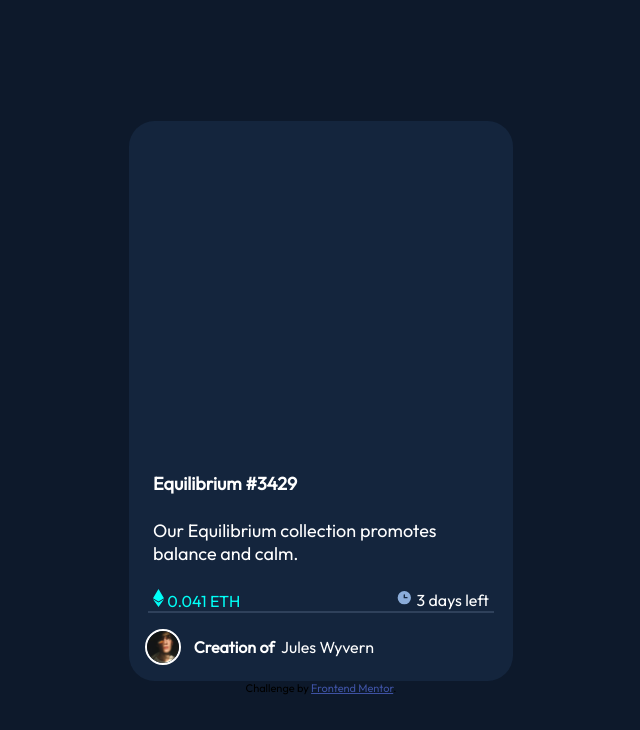
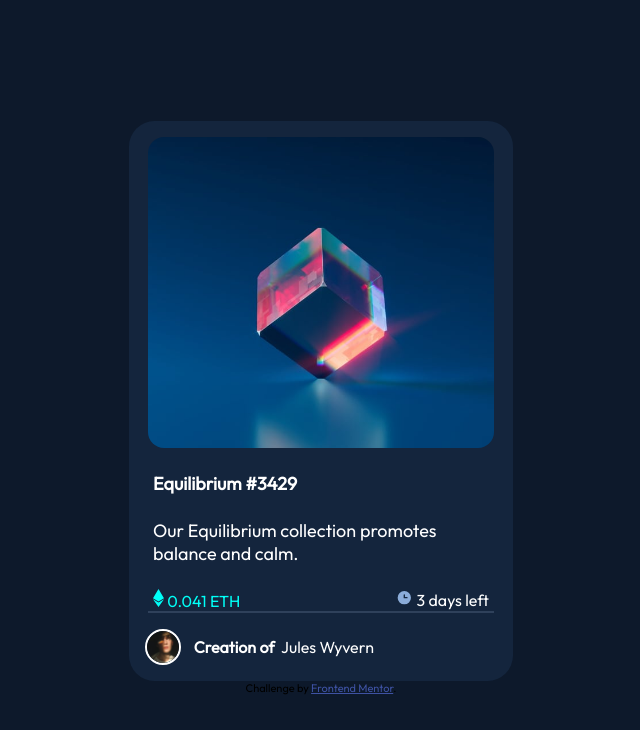
Before and after one commit to KMcEwan/challenge1-NFT-card, a plain HTML site: page index.html in a window 1280 px wide. Shown: the whole page, without its empty margins (327-967 px from the left). Drawn offline with Linux system fonts and the light colour scheme; the site is published under a folder, as on GitHub Pages, so addresses that start at the root find nothing.

Commit message:
image fix

```diff
--- a/index.css
+++ b/index.css
@@ -37,7 +37,7 @@ body
 {
     width: 90%;
     height: 90%;
-    background-image: url("/images/image-equilibrium.jpg");
+    background-image: url("images/image-equilibrium.jpg");
     background-size: cover;
     background-position: center;
     background-repeat: no-repeat;
```
